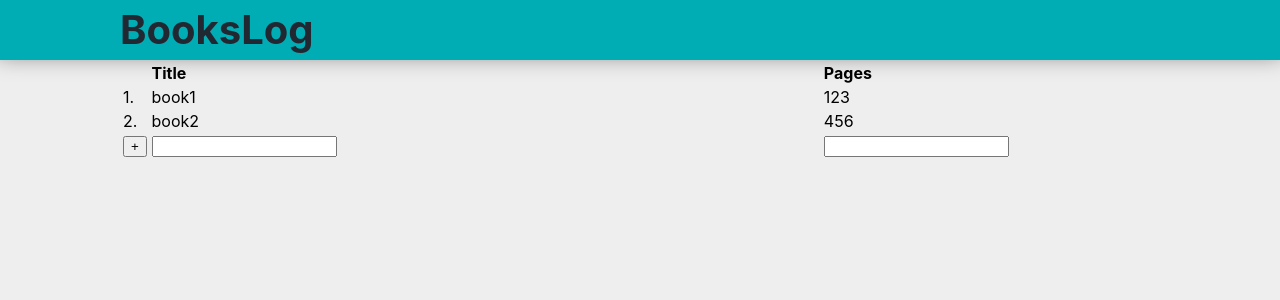
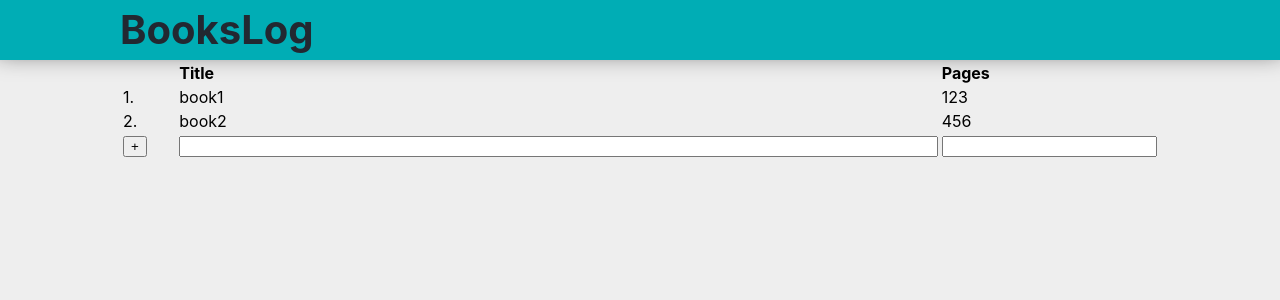
Before and after one commit to palys/bookslog, a React (Create React App) app in the folder web/: page /books in a window 1280 px wide. Shown: the top 300 px of the page. Built offline with nearby package versions, Linux system fonts and the light colour scheme.

Commit message:
Improve input style

```diff
--- a/web/src/components/Table.tsx
+++ b/web/src/components/Table.tsx
@@ -22,7 +22,7 @@ const Table: React.FC<Props> = ({ header, rows, onAdd }) => {
     return (
         <StyledTable>
             <tr>
-                <Header width={1 / totalWidth} />
+                <Header width={100 / totalWidth} />
                 {header.map(entry => (
                     <Header key={entry.name} width={100 * entry.width / totalWidth}>
                         {entry.name}
@@ -45,8 +45,8 @@ const Table: React.FC<Props> = ({ header, rows, onAdd }) => {
                         <button>+</button>
                     </td>
                     {header.map(entry => (
-                        <td key={entry.name} width={100 * entry.width / totalWidth}>
-                            <input />
+                        <td key={entry.name}>
+                            <Input />
                         </td>
                     ))}
                 </tr>
@@ -64,4 +64,8 @@ const Header = styled.th`
     width: ${({width}: {width: number}) => width}%;
 `;
 
+const Input = styled.input`
+    width: 100%;
+`;
+
 export default Table;
--- a/web/src/index.css
+++ b/web/src/index.css
@@ -12,3 +12,11 @@ code {
   font-family: source-code-pro, Menlo, Monaco, Consolas, 'Courier New',
     monospace;
 }
+
+html {
+  box-sizing: border-box;
+}
+
+*, *:before, *:after {
+  box-sizing: inherit;
+}
--- a/web/src/pages/BooksPage.tsx
+++ b/web/src/pages/BooksPage.tsx
@@ -18,11 +18,11 @@ const BooksPage: React.FC = () => (
     <Page>
         <Table header={[{
             name: 'Title',
-            width: 2
+            width: 14
         },
         {
             name: 'Pages',
-            width: 1
+            width: 4
         }]}
         rows={books.map(({id, title, pages}) => ({
             id,
```
